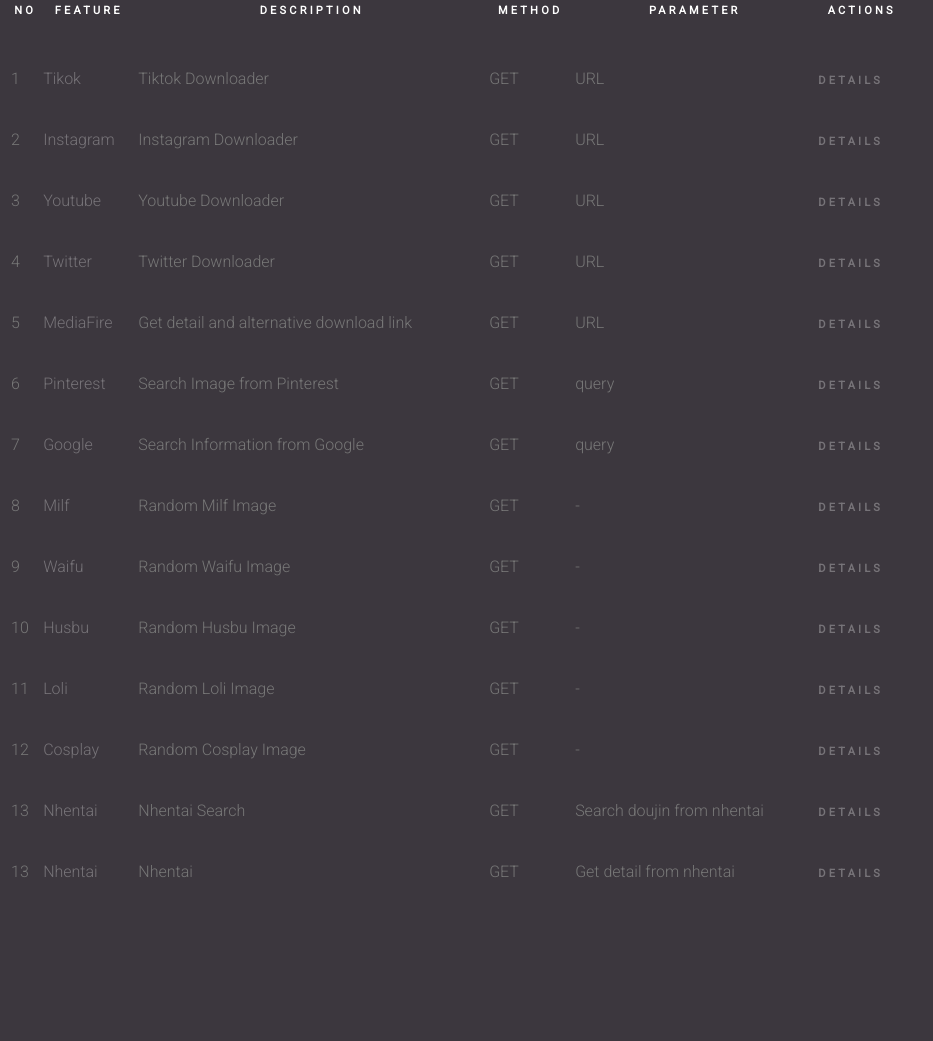
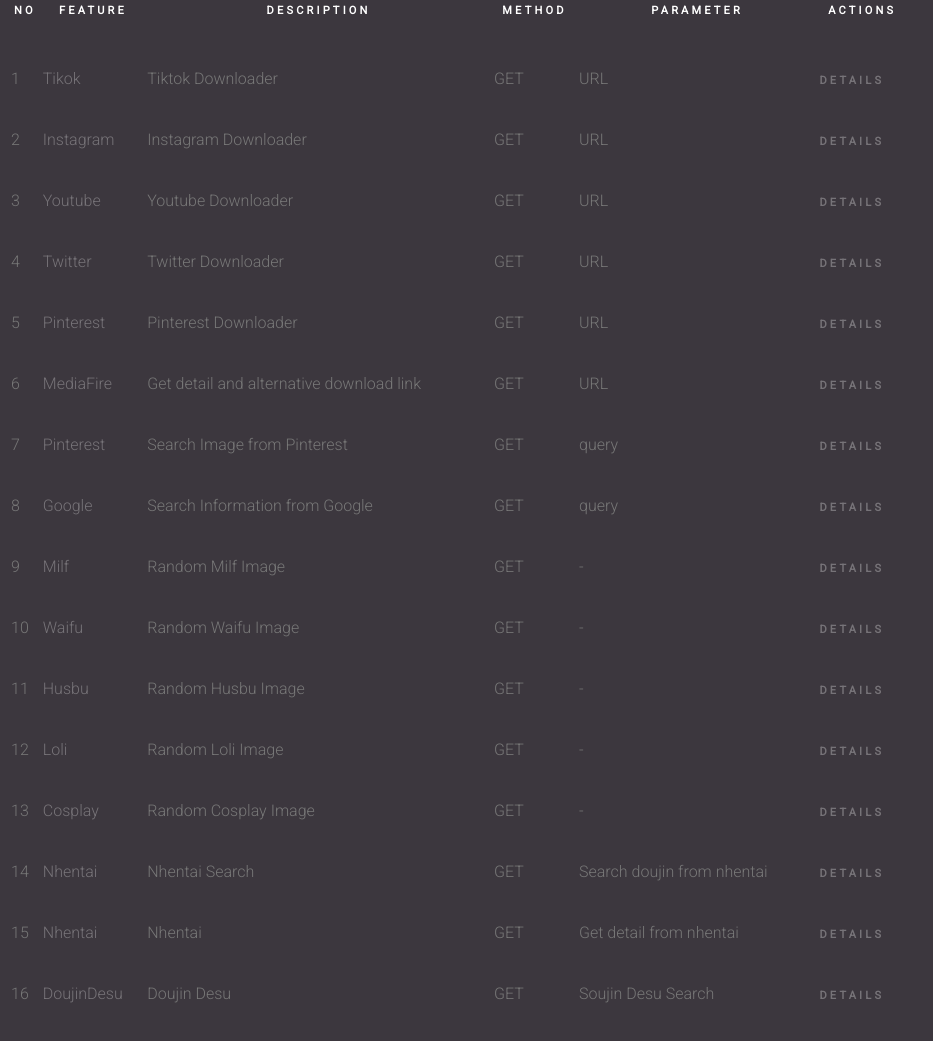
Before and after one commit to Arya-was/simple-api, a website: page views/index.html in a window 1280 px wide. Shown: the part 187-1228 px from the top of the page, without its empty margins (0-933 px from the left). Drawn offline with Linux system fonts and the light colour scheme.

Commit message:
B-BAKA>////<!!!!

```diff
--- a/views/index.html
+++ b/views/index.html
@@ -63,6 +63,14 @@
             </tr>
             <tr>
               <td>5</td>
+              <td><a href="/downloader/pindl?link=https://id.pinterest.com/pin/361906520063070744">Pinterest</a></td>
+              <td>Pinterest Downloader</td>
+              <td>GET</td>
+              <td>URL</td>
+              <td><a href="/downloader/pindl?link=https://id.pinterest.com/pin/361906520063070744" class="more">Details</a></td>
+            </tr>
+            <tr>
+              <td>6</td>
               <td><a href="/downloader/mediafireDl?link=https://www.mediafire.com/file/pwxob70rpgma9lz/GBWhatsApp_v8.75%2528Tutorial_Yud%2529.apk/file">MediaFire</a></td>
               <td>Get detail and alternative download link</td>
               <td>GET</td>
@@ -70,7 +78,7 @@
               <td><a href="/downloader/mediafireDl?link=https://www.mediafire.com/file/pwxob70rpgma9lz/GBWhatsApp_v8.75%2528Tutorial_Yud%2529.apk/file" class="more">Details</a></td>
             </tr>
             <tr>
-              <td>6</td>
+              <td>7</td>
               <td><a href="/search/pinterest?query=anime">Pinterest</a></td>
               <td>Search Image from Pinterest</td>
               <td>GET</td>
@@ -78,7 +86,7 @@
               <td><a href="/search/pinterest?query=anime" class="more">Details</a></td>
             </tr>
             <tr>
-              <td>7</td>
+              <td>8</td>
               <td><a href="/search/google?query=anime">Google</a></td>
               <td>Search Information from Google</td>
               <td>GET</td>
@@ -86,7 +94,7 @@
               <td><a href="/search/google?query=anime" class="more">Details</a></td>
             </tr>
             <tr>
-              <td>8</td>
+              <td>9</td>
               <td><a href="/randomimg/milf">Milf</a></td>
               <td>Random Milf Image</td>
               <td>GET</td>
@@ -94,7 +102,7 @@
               <td><a href="/randomimg/milf" class="more">Details</a></td>
             </tr>
             <tr>
-              <td>9</td>
+              <td>10</td>
               <td><a href="/randomimg/waifu">Waifu</a></td>
               <td>Random Waifu Image</td>
               <td>GET</td>
@@ -102,7 +110,7 @@
               <td><a href="#/randomimg/waifu" class="more">Details</a></td>
             </tr>
             <tr>
-              <td>10</td>
+              <td>11</td>
               <td><a href="/randomimg/husbu">Husbu</a></td>
               <td>Random Husbu Image</td>
               <td>GET</td>
@@ -110,7 +118,7 @@
               <td><a href="/randomimg/husbu" class="more">Details</a></td>
             </tr>
             <tr>
-              <td>11</td>
+              <td>12</td>
               <td><a href="/randomimg/loli">Loli</a></td>
               <td>Random Loli Image</td>
               <td>GET</td>
@@ -118,7 +126,7 @@
               <td><a href="/randomimg/loli" class="more">Details</a></td>
             </tr>
             <tr>
-              <td>12</td>
+              <td>13</td>
               <td><a href="/randomimg/cosplay">Cosplay</a></td>
               <td>Random Cosplay Image</td>
               <td>GET</td>
@@ -126,20 +134,28 @@
               <td><a href="/randomimg/cosplay" class="more">Details</a></td>
             </tr>
             <tr>
-              <td>13</td>
+              <td>14</td>
               <td><a href="/nsfw/nHentaiSearch?query=miku">Nhentai</a></td>
               <td>Nhentai Search</td>
               <td>GET</td>
               <td>Search doujin from nhentai</td>
               <td><a href="/nsfw/nHentaiSearch?query=miku" class="more">Details</a></td>
             </tr>
-             <tr>
-              <td>13</td>
+            <tr>
+              <td>15</td>
               <td><a href="/nsfw/nHentai?code=212121">Nhentai</a></td>
               <td>Nhentai</td>
               <td>GET</td>
               <td>Get detail from nhentai</td>
               <td><a href="/nsfw/nHentai?code=212121" class="more">Details</a></td>
+            </tr>
+            <tr>
+              <td>16</td>
+              <td><a href="/nsfw/doujindesuSearch?query=shota">DoujinDesu</a></td>
+              <td>Doujin Desu</td>
+              <td>GET</td>
+              <td>Soujin Desu Search</td>
+              <td><a href="/nsfw/doujindesuSearch?query=shota" class="more">Details</a></td>
             </tr>
           </tbody>
         </table>
```
